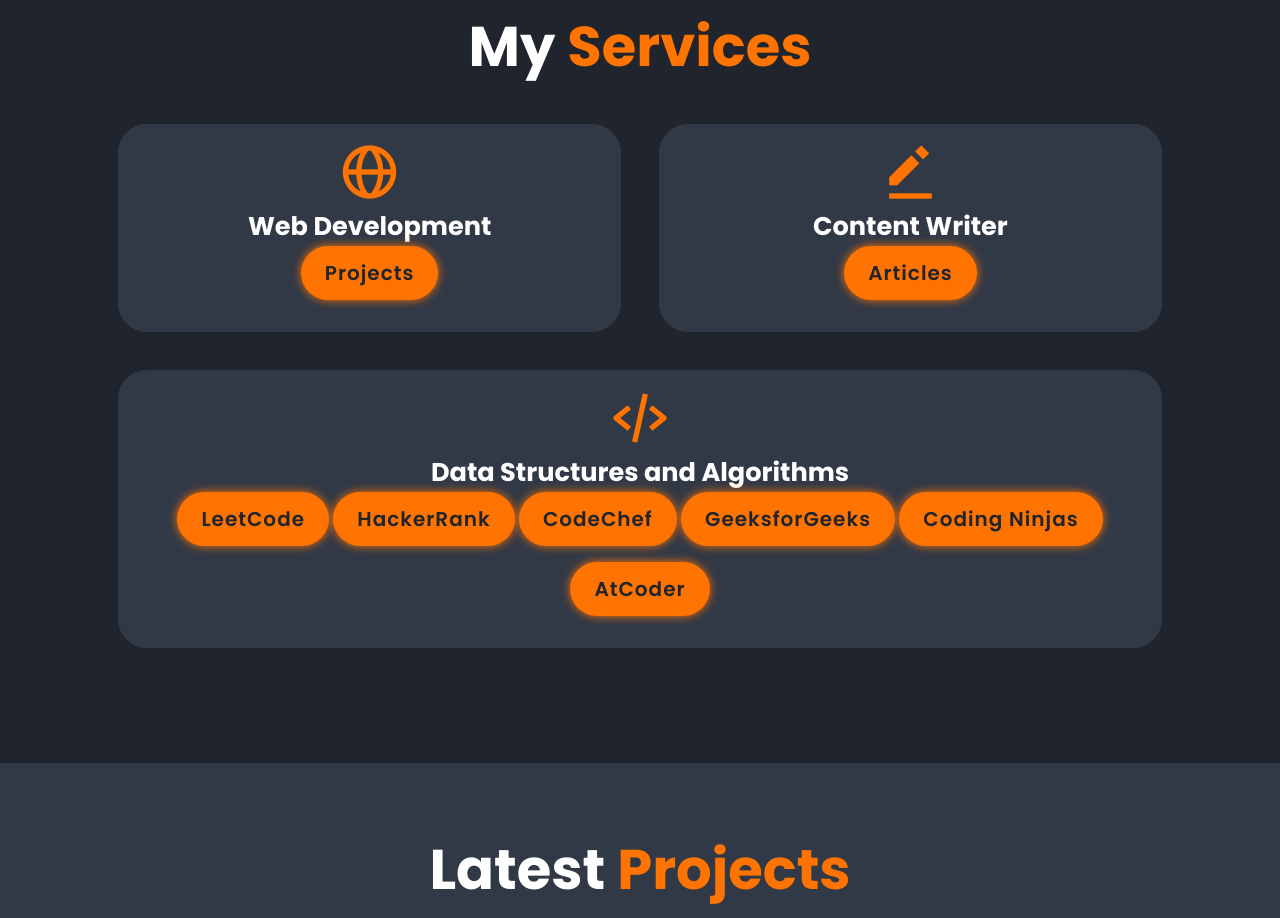
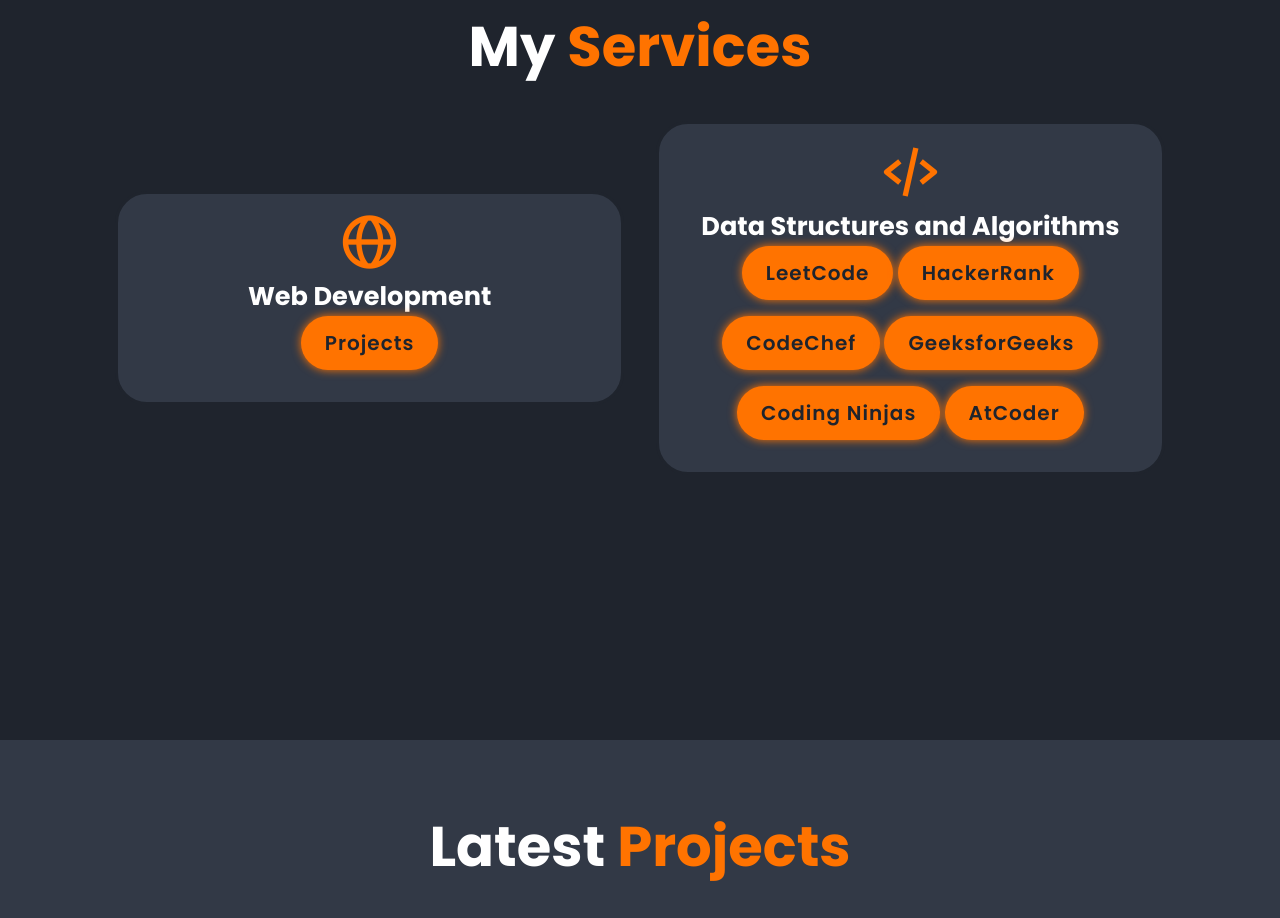
Before and after one commit to BhavdeepSinghNijhawan/Portfolio-Website, a plain HTML site: page index.html in a window 1280 px wide. Shown: the part 860-1778 px from the top of the page. Drawn offline with nearby package versions, Linux system fonts and the light colour scheme.

Commit message:
Update index.html

```diff
--- a/index.html
+++ b/index.html
@@ -47,11 +47,6 @@
                 <i class='bx bx-globe'></i>
                 <h3>Web Development</h3>
                 <a href="#portfolio" class="btn services-btn">Projects</a>
-            </div>
-            <div class="services-box">
-                <i class='bx bxs-edit-alt'></i>
-                <h3>Content Writer</h3>
-                <a href="https://auth.geeksforgeeks.org/user/bhavdeepniwp79/articles" target="_blank" class="btn services-btn">Articles</a>
             </div>
             <div class="services-box">
                 <i class='bx bx-code-alt'></i>
```
